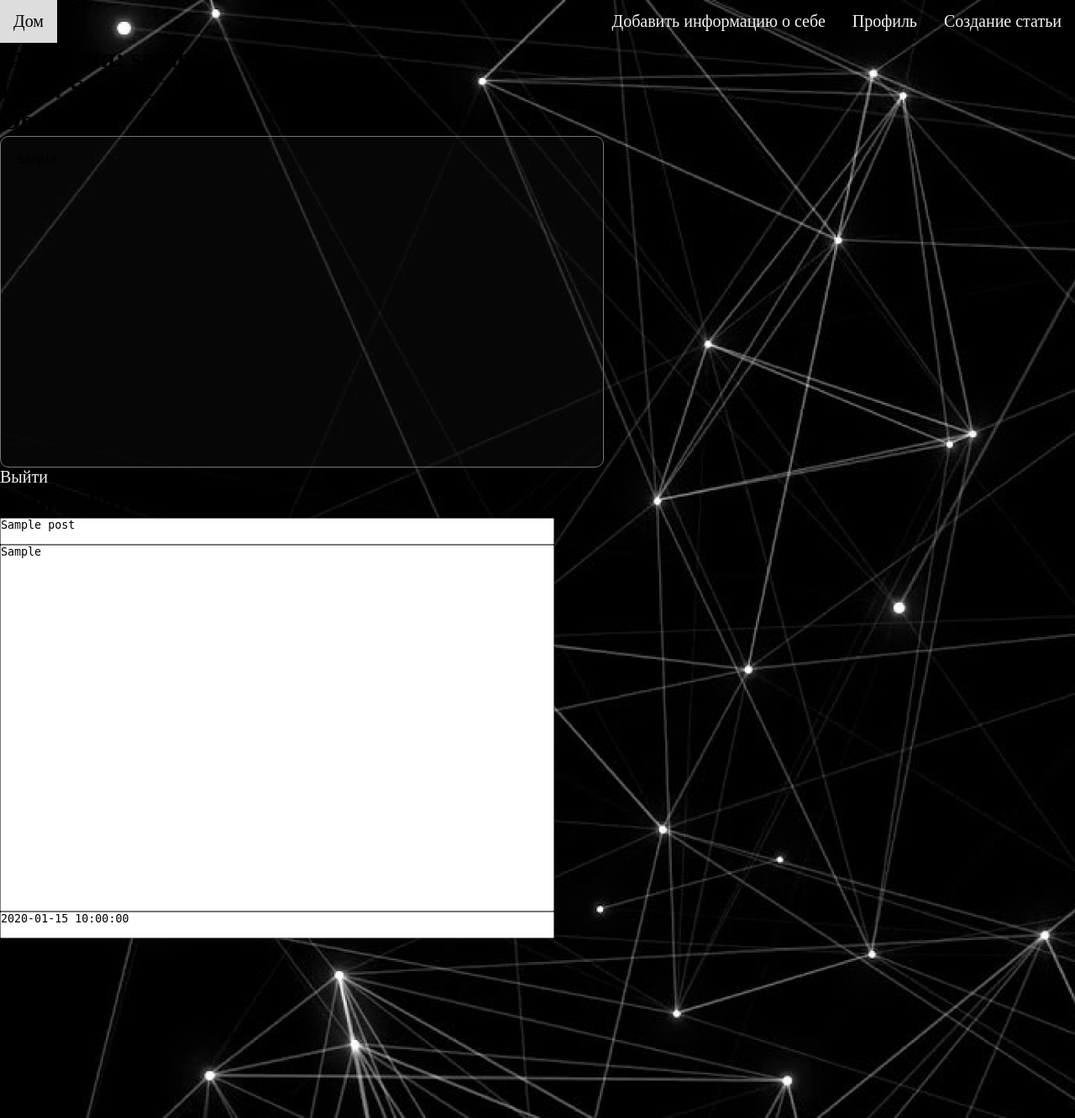
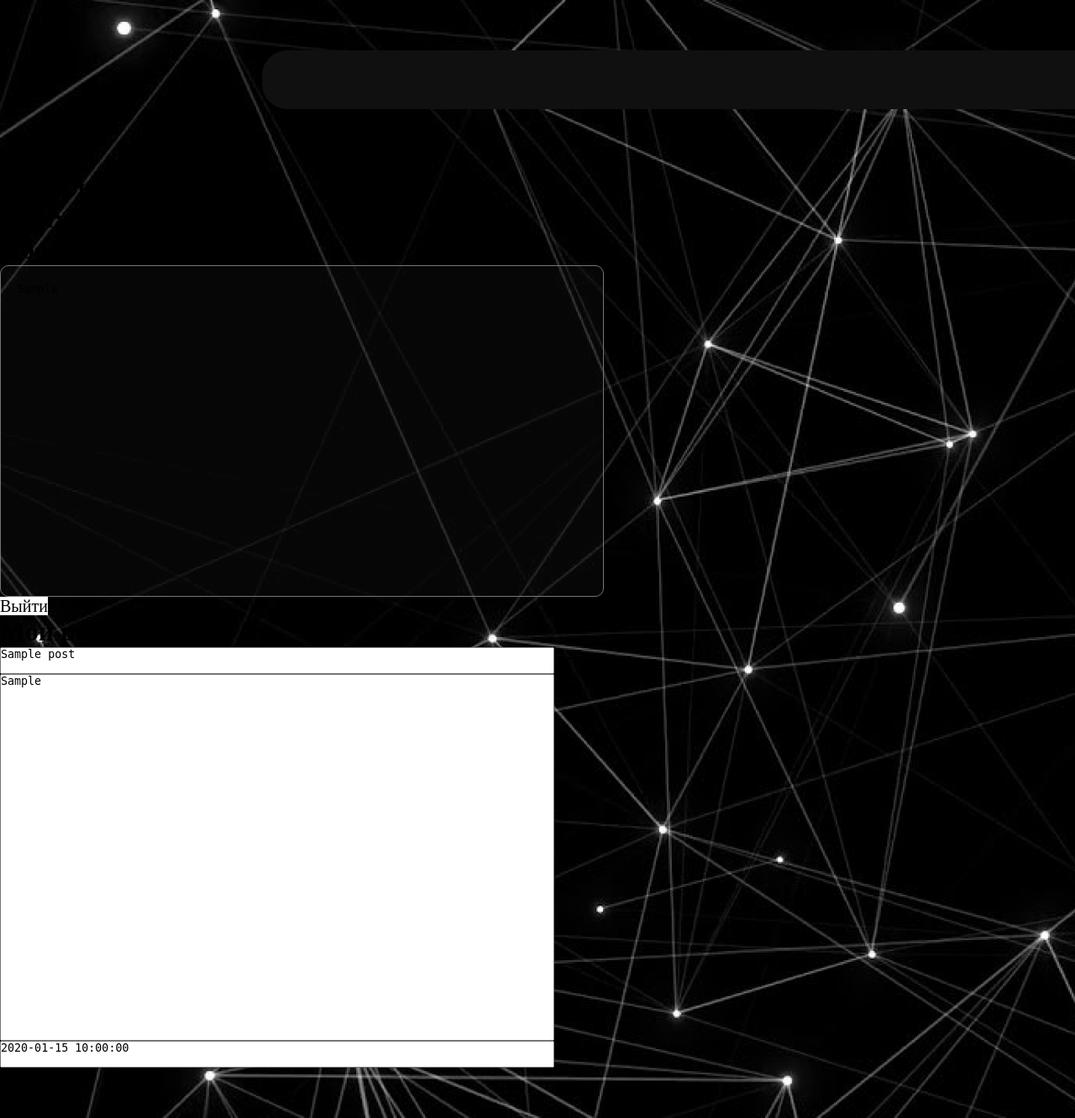
Before and after one commit to Kirikel/Digital-Portfolio, a PHP site: page /sitenomai/dashboard.php in a window 1280 px wide. Shown: the whole page at 84% size. Run offline with PHP 8.4, Linux system fonts and the light colour scheme; the visitor is signed in with stand-in values (Sample User, id 1); tables that the repository leaves empty or names only in its code hold one stand-in row (values such as "Sample post").

Commit message:
dashboard.php

```diff
--- a/root/sitenomai/dashboard.php
+++ b/root/sitenomai/dashboard.php
@@ -48,10 +48,10 @@
 		{
 			color: black;
 		}
-				.profile a
+		.profile a
 		{
-			background-color: black;
-			color: #f2f2f2;
+			background-color: white;
+			color: black;
 			text-align: center;
 			text-decoration: none;
 			font-size:20px;
@@ -62,18 +62,18 @@
 
 		.profile a:hover
 		{
-			background-color: #ddd;
-			color: black;
-			float: right;
+			background-color: black;
+			color: white;
+
 			margin-top: 20px;
 			margin-bottom: 20px;
 		}
 
 		.profile a.active
 		{
-			float: left;
-			background-color: #ddd;
-			color: black;
+
+			background-color: black;
+			color: white;
 			margin-top: 20px;
 			margin-bottom: 20px;
 		}
@@ -81,23 +81,27 @@
 		{
 			color: black;
 		}
+		.container
+		{
+			margin-top: 15%;
+		}
 	</style>
 </head>
+	<div class="container-menu">
+	</div>
+	<div class="hamburger-menu">
+	  <input id="menu__toggle" type="checkbox" />
+	  <label class="menu__btn" for="menu__toggle">
+		<span></span>
+	  </label>
+	  <ul class="menu__box">
+		<li><a class="menu__item" href="General.php">Главная</a></li>
+		<li><a class="menu__item" href="Site.php">Регистрация </a></li>
+		<li><a class="menu__item" href="auth.php">Авторизация</a></li>
+		<li><a class="menu__item" href="dashboard.php">Профиль</a></li>
+	  </ul>
+	</div>
 
-	<div class="topnav">
-      <a class="active" href="general.php">Дом</a>
-      <?php
-	  session_start();
-	  if($_SESSION['login']==null)
-	  {
-		  echo "<a class='news' href='Site.php'> Регистрация </a><a class='news' href='auth.php'> Авторизация</a> ";
-	  }
-	  else
-	  {
-		  echo "<a class='posteto' href='post.php'>Создание статьи</a><a class='news' href='dashboard.php'>Профиль</a><a class=news' href='DopInformationCheck.php'>Добавить информацию о себе </a>";
-	  }
-	  ?>
-	</div>
 <body>
 
 	<div class='container'>
@@ -135,7 +139,7 @@
       // Закрываем соединение с базой данных
       mysqli_close($connection);
 	 ?>
-	</div> <h1>
+	 <h1>
 	<h1> Имя: <?php echo $_SESSION['name'];?> <h1>
 
 
@@ -207,6 +211,6 @@
 			  // Закрываем соединение с базой данных
 			  mysqli_close($connection);
     ?>
-
+	</div>
 </body>
 </html>
```
